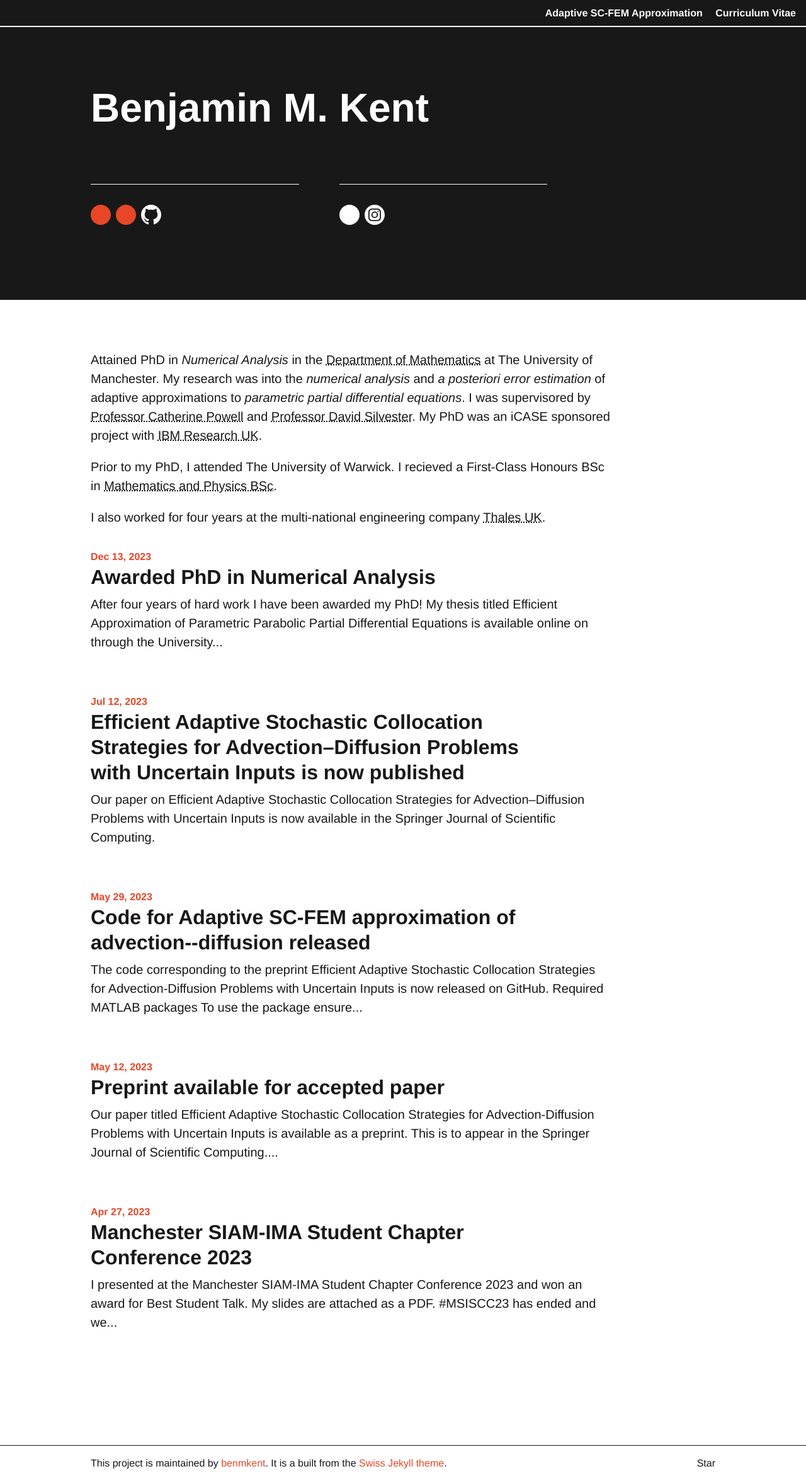
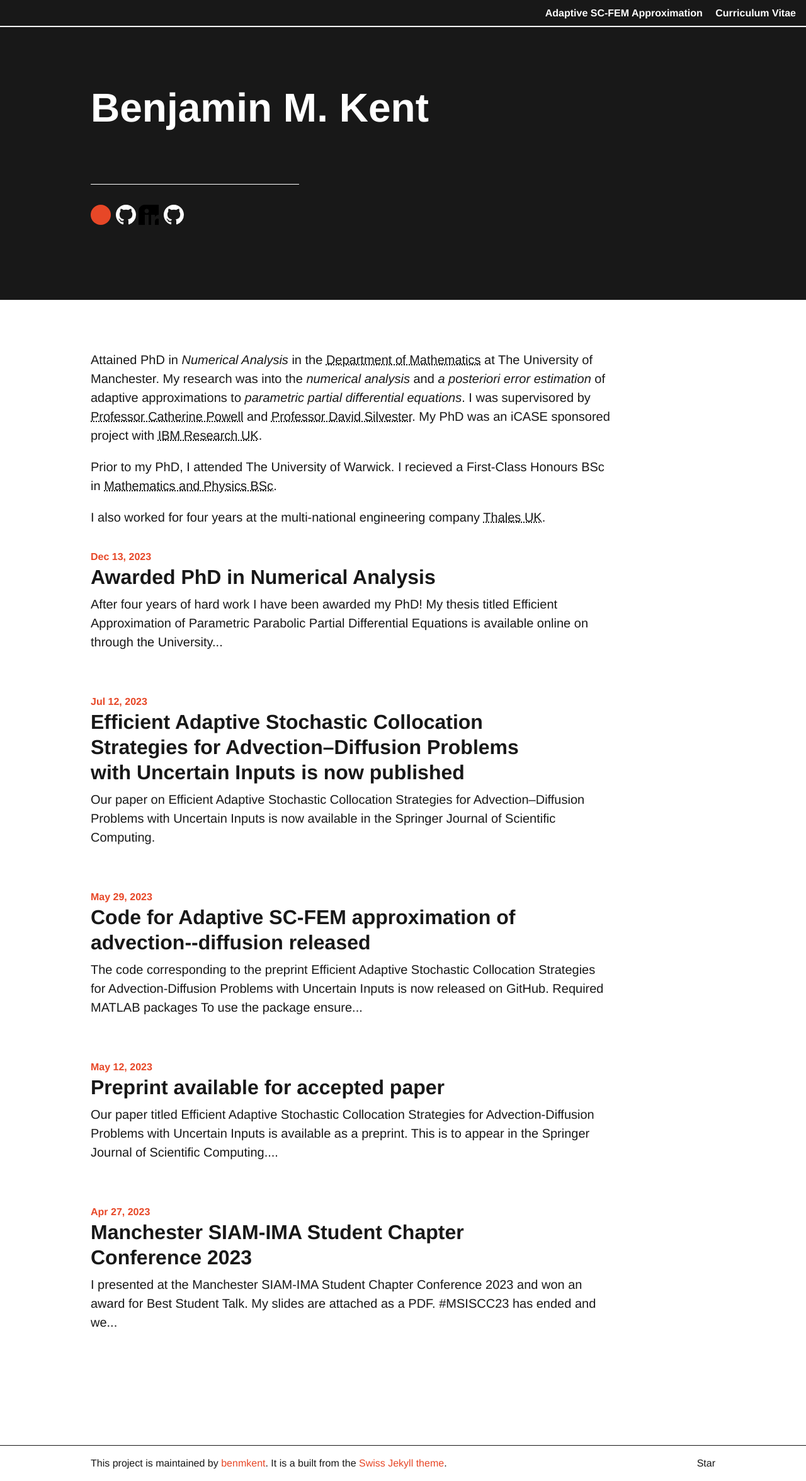
Before and after one commit to benmkent/benmkent.github.io, a Jekyll site: the page built from index.md, in a window 1280 px wide. Shown: the whole page at 63% size. Built offline with Jekyll 4.4.1, drawn with Linux system fonts in a browser that asks for light colours.

Commit message:
Add linkedin

```diff
--- a/_config.yml
+++ b/_config.yml
@@ -36,6 +36,8 @@
 # twitter (default), instagram, medium, or dribbble
 social_link: instagram
 social_username: benkent94
+social_link: linkedin
+social_username: benjaminmkent
 
 # Set theme color here
 # Choose from: black (default), blue, gray, magenta, orange, red, white, and yellow.
--- /dev/null
+++ b/_includes/linkedin.html
@@ -0,0 +1,5 @@
+<a href="https://linkedin.com/in/{{ site.linkedin_username }}/" title="Connect with me on LinkedIn" class="link-social block">
+<svg height="32" class="octicon octicon-mark-github header-social" viewBox="0 0 16 16" version="1.1" width="32" aria-hidden="true"><path d="M8 0C3.58 0 0 3.58 0 8c0 3.54 2.29 6.53 5.47 7.59.4.07.55-.17.55-.38 0-.19-.01-.82-.01-1.49-2.01.37-2.53-.49-2.69-.94-.09-.23-.48-.94-.82-1.13-.28-.15-.68-.52-.01-.53.63-.01 1.08.58 1.23.82.72 1.21 1.87.87 2.33.66.07-.52.28-.87.51-1.07-1.78-.2-3.64-.89-3.64-3.95 0-.87.31-1.59.82-2.15-.08-.2-.36-1.02.08-2.12 0 0 .67-.21 2.2.82.64-.18 1.32-.27 2-.27.68 0 1.36.09 2 .27 1.53-1.04 2.2-.82 2.2-.82.44 1.1.16 1.92.08 2.12.51.56.82 1.27.82 2.15 0 3.07-1.87 3.75-3.65 3.95.29.25.54.73.54 1.48 0 1.07-.01 1.93-.01 2.2 0 .21.15.46.55.38A8.013 8.013 0 0 0 16 8c0-4.42-3.58-8-8-8z"></path>
+</svg>
+<svg xmlns="http://www.w3.org/2000/svg" width="32" height="32" viewBox="0 0 16 16"><path d="M19 0h-14c-2.761 0-5 2.239-5 5v14c0 2.761 2.239 5 5 5h14c2.762 0 5-2.239 5-5v-14c0-2.761-2.238-5-5-5zm-11 19h-3v-11h3v11zm-1.5-12.268c-.966 0-1.75-.79-1.75-1.764s.784-1.764 1.75-1.764 1.75.79 1.75 1.764-.783 1.764-1.75 1.764zm13.5 12.268h-3v-5.604c0-3.368-4-3.113-4 0v5.604h-3v-11h3v1.765c1.396-2.586 7-2.777 7 2.476v6.759z"/></svg>
+</a>
--- a/_layouts/home.html
+++ b/_layouts/home.html
@@ -31,7 +31,7 @@
                   {% include dot-accent.html %}
                 </div>
                 <div class="inline-block mt-3 mr-1">
-                  {% include dot-accent.html %}
+                  {% include linkedin.html %}
                 </div>
                 <div class="inline-block mt-3">
                   {% include github.html %}
@@ -41,7 +41,7 @@
               <p class="h4 lh-condensed font-smoothing mt-2 py-1">{{ site.description }}</p>
             </div>
 
-            <div class="col-4 sm-width-full left border-top-thin mt-3 mt-lg-0 ml-lg-4 table">
+            <!-- <div class="col-4 sm-width-full left border-top-thin mt-3 mt-lg-0 ml-lg-4 table">
                 <div class="inline-block mt-3 mr-1">
                   {% include dot.html %}
                 </div>
@@ -49,7 +49,7 @@
                   {% include {{ site.social_link | default: "instagram" }}.html %}
                 </div>
             </div>
-          </div>
+          </div> -->
 
         </div>
       </header>
```
